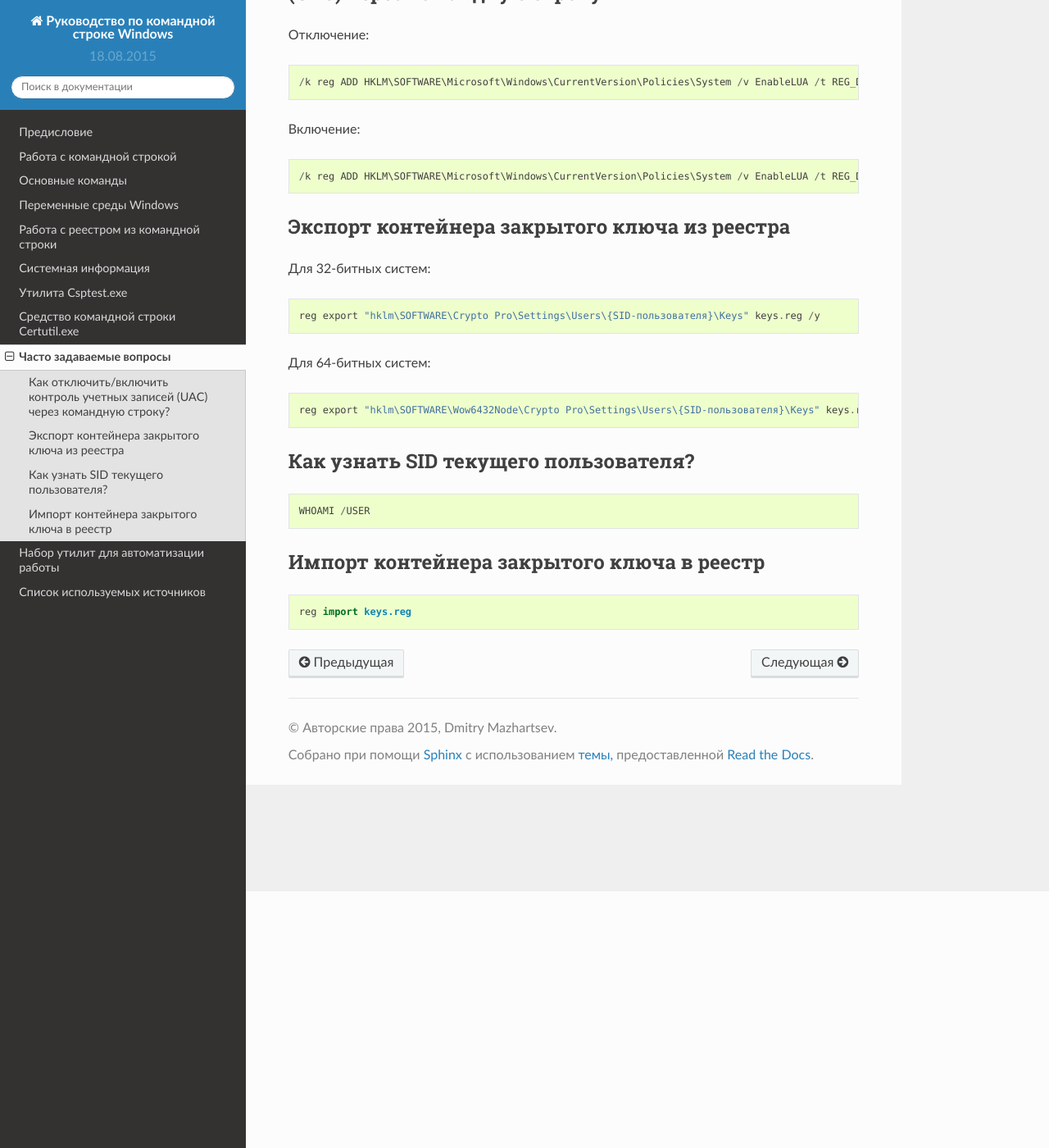
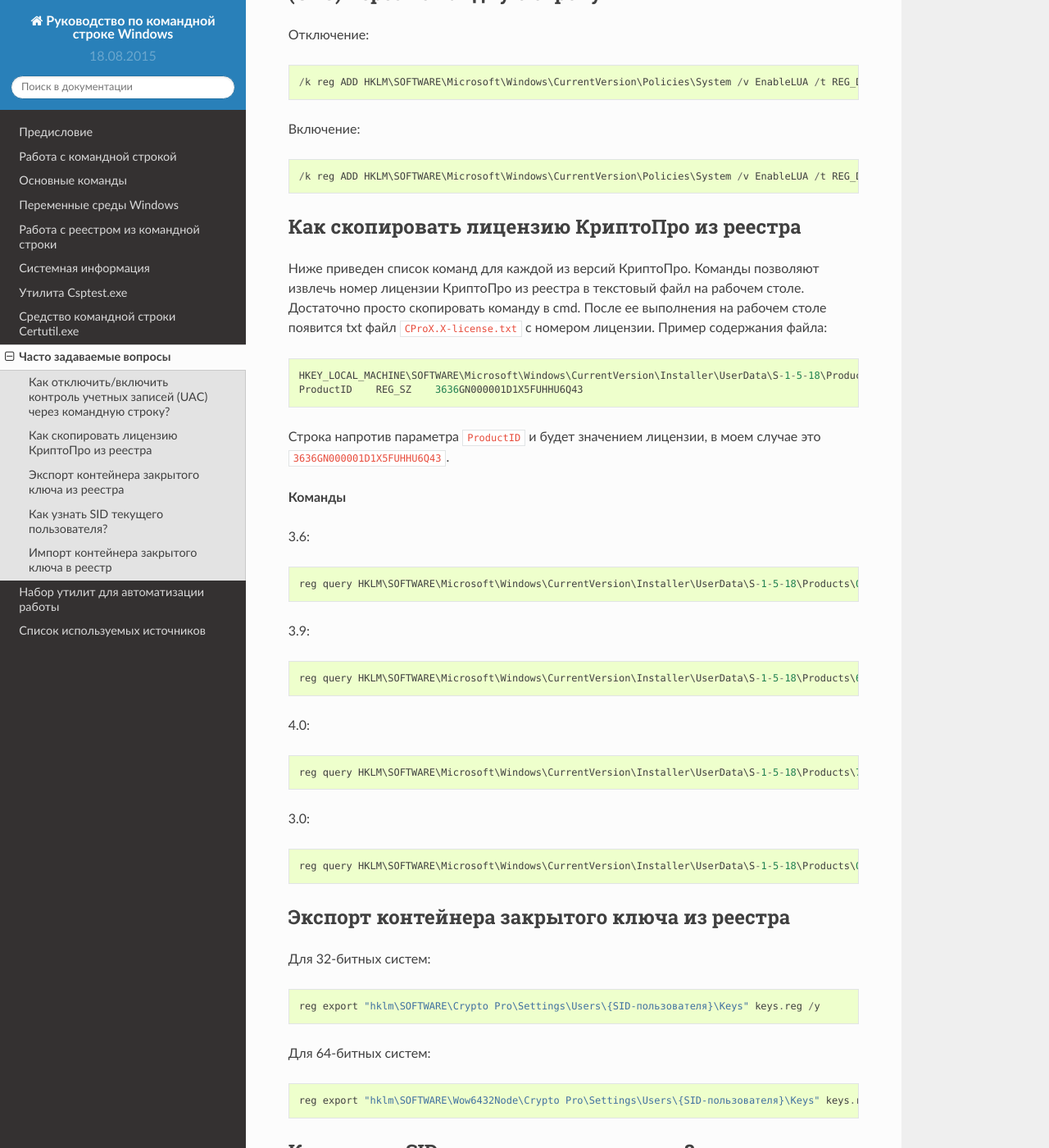
Before and after one commit to mazhartsev/cmd-guide, a Sphinx documentation site: the page built from docs/source/cmd-faq.rst, in a window 1280 px wide and 1400 px high, scrolled down 313 px. Shown: the whole window at 82% size. Built offline with Sphinx 7.4.7 and the Read the Docs theme 2.0.0, drawn with Linux system fonts in a browser that asks for light colours; formulas are drawn with MathJax 3.

Commit message:
Update cmd-faq.rst

```diff
--- a/docs/source/cmd-faq.rst
+++ b/docs/source/cmd-faq.rst
@@ -19,6 +19,35 @@
 Включение::
 
     /k reg ADD HKLM\SOFTWARE\Microsoft\Windows\CurrentVersion\Policies\System /v EnableLUA /t REG_DWORD /d 1 /f
+
+
+Как скопировать лицензию КриптоПро из реестра
+--------------------------------------------------------
+
+Ниже приведен список команд для каждой из версий КриптоПро. Команды позволяют извлечь номер лицензии КриптоПро из реестра в текстовый файл на рабочем столе. Достаточно просто скопировать команду в cmd. После ее выполнения на рабочем столе появится txt файл ``CProX.X-license.txt`` с номером лицензии. Пример содержания файла::
+
+    HKEY_LOCAL_MACHINE\SOFTWARE\Microsoft\Windows\CurrentVersion\Installer\UserData\S-1-5-18\Products\05480A45343B0B0429E4860F13549069\InstallProperties
+    ProductID    REG_SZ    3636GN000001D1X5FUННU6Q43
+
+Строка напротив параметра ``ProductID`` и будет значением лицензии, в моем случае это ``3636GN000001D1X5FUННU6Q43``.
+
+**Команды**
+
+3.6::
+
+    reg query HKLM\SOFTWARE\Microsoft\Windows\CurrentVersion\Installer\UserData\S-1-5-18\Products\05480A45343B0B0429E4860F13549069\InstallProperties\ /v ProductID >> %CD%/Desktop/CPro3.6-license.txt
+
+3.9::
+
+    reg query HKLM\SOFTWARE\Microsoft\Windows\CurrentVersion\Installer\UserData\S-1-5-18\Products\68A52D936E5ACF24C9F8FE4A1C830BC8\InstallProperties\ /v ProductID >> %CD%/Desktop/CPro3.9-license.txt
+
+4.0::
+
+    reg query HKLM\SOFTWARE\Microsoft\Windows\CurrentVersion\Installer\UserData\S-1-5-18\Products\7AB5E7046046FB044ACD63458B5F481C\InstallProperties\ /v ProductID >> %CD%/Desktop/CPro4.0-license.txt
+
+3.0::
+
+    reg query HKLM\SOFTWARE\Microsoft\Windows\CurrentVersion\Installer\UserData\S-1-5-18\Products\0CC4F742C3275A04A9832E2E2CD4BE64\InstallProperties /v ProductID >> %CD%/Desktop/CPro3.0-license.txt
 
 
 Экспорт контейнера закрытого ключа из реестра
```
